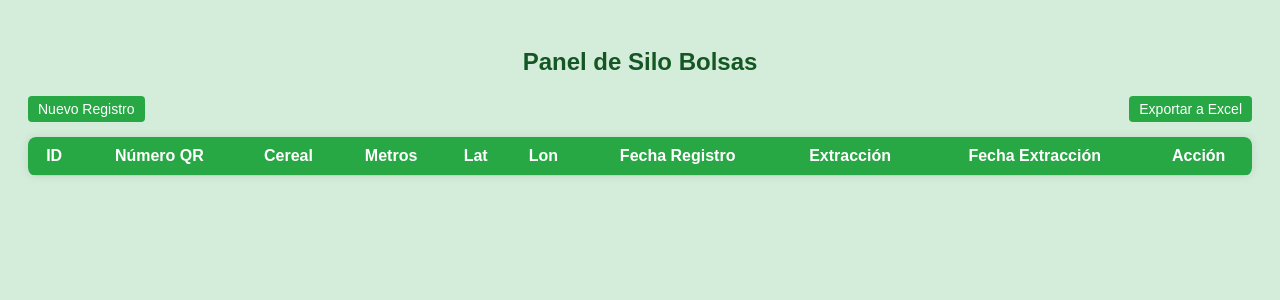
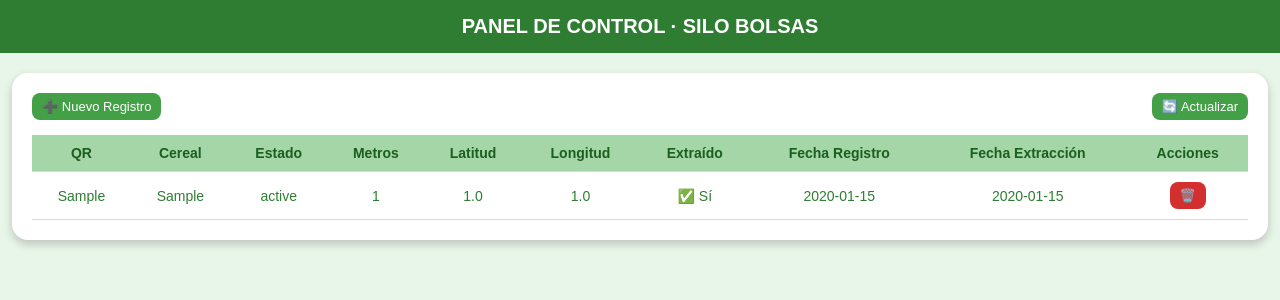
Before and after one commit to ndepetris1-oss/silobolsas-app, a Flask app: page /panel in a window 1280 px wide. Shown: the top 300 px of the page. Run offline with Flask 3, Linux system fonts and the light colour scheme; tables that the repository leaves empty hold one stand-in row (values such as "Sample post"); lists and menus that the app fills with data are empty.

Commit message:
Update panel.html

```diff
--- a/templates/panel.html
+++ b/templates/panel.html
@@ -3,139 +3,151 @@
 <head>
   <meta charset="UTF-8">
   <title>Panel de Silo Bolsas</title>
+  <meta name="viewport" content="width=device-width, initial-scale=1.0">
+
   <style>
     body {
-      background-color: #d4edda;
       font-family: Arial, sans-serif;
+      background-color: #e8f5e9;
+      margin: 0;
+      padding: 0;
+      color: #2e7d32;
+    }
+    header {
+      background-color: #2e7d32;
+      color: white;
+      text-align: center;
+      padding: 15px;
+      font-size: 20px;
+      font-weight: bold;
+    }
+    .container {
+      width: 95%;
+      margin: 20px auto;
+      background: white;
+      border-radius: 16px;
       padding: 20px;
-    }
-    h2 {
-      color: #155724;
-      text-align: center;
+      box-shadow: 0 4px 10px rgba(0,0,0,0.2);
     }
     table {
       width: 100%;
       border-collapse: collapse;
-      background-color: #fff;
-      box-shadow: 0 0 10px rgba(0,0,0,0.1);
-      border-radius: 8px;
-      overflow: hidden;
+      margin-top: 15px;
     }
     th, td {
-      border-bottom: 1px solid #ccc;
       padding: 10px;
+      border-bottom: 1px solid #c8e6c9;
       text-align: center;
+      font-size: 14px;
     }
     th {
-      background-color: #28a745;
-      color: white;
+      background-color: #a5d6a7;
+      color: #1b5e20;
     }
     tr:hover {
-      background-color: #f1f1f1;
+      background-color: #f1f8e9;
     }
     button {
-      background-color: #28a745;
+      background-color: #43a047;
+      color: white;
       border: none;
-      color: white;
-      padding: 5px 10px;
-      border-radius: 4px;
+      border-radius: 8px;
+      padding: 6px 10px;
       cursor: pointer;
-      font-size: 14px;
+      font-size: 13px;
     }
     button:hover {
-      background-color: #218838;
+      background-color: #2e7d32;
     }
-    .delete-btn {
-      background-color: #dc3545;
+    .danger {
+      background-color: #d32f2f;
     }
-    .delete-btn:hover {
-      background-color: #c82333;
+    .danger:hover {
+      background-color: #b71c1c;
     }
-    .top-buttons {
+    .toolbar {
       display: flex;
       justify-content: space-between;
-      margin-bottom: 15px;
-    }
-    .top-buttons a {
-      text-decoration: none;
+      margin-bottom: 10px;
+      flex-wrap: wrap;
+      gap: 10px;
     }
   </style>
 </head>
+
 <body>
-  <h2>Panel de Silo Bolsas</h2>
 
-  <div class="top-buttons">
-    <a href="/form?id=SB0001"><button>Nuevo Registro</button></a>
-    <button onclick="exportarExcel()">Exportar a Excel</button>
+<header>PANEL DE CONTROL · SILO BOLSAS</header>
+
+<div class="container">
+
+  <div class="toolbar">
+    <button onclick="location.href='/form'">➕ Nuevo Registro</button>
+    <button onclick="location.reload()">🔄 Actualizar</button>
   </div>
 
-  <table id="tabla">
+  <table>
     <thead>
       <tr>
-        <th>ID</th>
-        <th>Número QR</th>
+        <th>QR</th>
         <th>Cereal</th>
+        <th>Estado</th>
         <th>Metros</th>
-        <th>Lat</th>
-        <th>Lon</th>
+        <th>Latitud</th>
+        <th>Longitud</th>
+        <th>Extraído</th>
         <th>Fecha Registro</th>
-        <th>Extracción</th>
         <th>Fecha Extracción</th>
-        <th>Acción</th>
+        <th>Acciones</th>
       </tr>
     </thead>
-    <tbody></tbody>
+    <tbody>
+      {% for r in registros %}
+      <tr>
+        <td>{{ r.numero_qr }}</td>
+        <td>{{ r.cereal }}</td>
+        <td>{{ r.estado }}</td>
+        <td>{{ r.metros }}</td>
+        <td>{{ r.lat }}</td>
+        <td>{{ r.lon }}</td>
+        <td>
+          {% if r.extraido == 1 %}
+            ✅ Sí
+          {% else %}
+            ❌ No
+          {% endif %}
+        </td>
+        <td>{{ r.fecha_registro }}</td>
+        <td>{{ r.fecha_extraccion or "-" }}</td>
+        <td>
+          <button class="danger" onclick="borrar('{{ r.numero_qr }}')">🗑️</button>
+        </td>
+      </tr>
+      {% endfor %}
+    </tbody>
   </table>
 
-  <script>
-    async function cargarDatos() {
-      const res = await fetch("/api/list");
-      const data = await res.json();
-      const tbody = document.querySelector("#tabla tbody");
-      tbody.innerHTML = "";
+</div>
 
-      data.forEach(row => {
-        const [id, numero_qr, cereal, metros, lat, lon, fecha, extraccion, fecha_extraccion] = row;
+<script>
+  async function borrar(numero_qr) {
+    if (!confirm("¿Eliminar el registro " + numero_qr + "?")) return;
 
-        const tr = document.createElement("tr");
-        tr.innerHTML = `
-          <td>${id}</td>
-          <td>${numero_qr}</td>
-          <td>${cereal}</td>
-          <td>${metros ?? ""}</td>
-          <td>${lat?.toFixed(6) ?? ""}</td>
-          <td>${lon?.toFixed(6) ?? ""}</td>
-          <td>${new Date(fecha).toLocaleString("es-AR")}</td>
-          <td>${extraccion ?? "NO"}</td>
-          <td>${fecha_extraccion ? new Date(fecha_extraccion).toLocaleString("es-AR") : "-"}</td>
-          <td>
-            ${extraccion !== "SI" ? `<button onclick="marcarExtraccion(${id})">Marcar</button>` : ""}
-            <button class="delete-btn" onclick="borrar(${id})">🗑️</button>
-          </td>
-        `;
-        tbody.appendChild(tr);
-      });
+    const res = await fetch("/api/delete", {
+      method: "POST",
+      headers: { "Content-Type": "application/json" },
+      body: JSON.stringify({ numero_qr })
+    });
+
+    const data = await res.json();
+    if (data.status === "ok") {
+      alert("Registro eliminado");
+      location.reload();
+    } else {
+      alert("Error al eliminar");
     }
+  }
+</script>
 
-    async function marcarExtraccion(id) {
-      if (confirm("¿Marcar este silo como extraído?")) {
-        await fetch(`/api/extract/${id}`, { method: "POST" });
-        await cargarDatos();
-      }
-    }
-
-    async function borrar(id) {
-      if (confirm("¿Eliminar este registro?")) {
-        await fetch(`/api/delete/${id}`, { method: "DELETE" });
-        await cargarDatos();
-      }
-    }
-
-    function exportarExcel() {
-      window.location.href = "/export";
-    }
-
-    cargarDatos();
-  </script>
 </body>
 </html>
```
